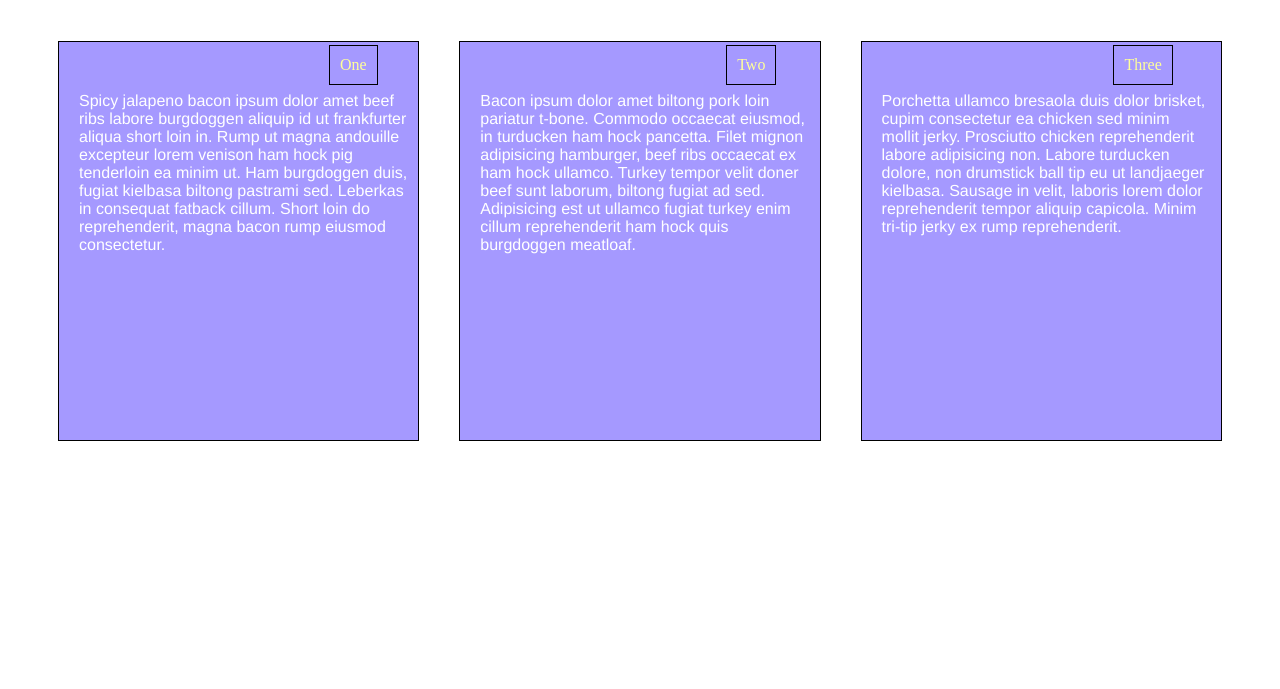
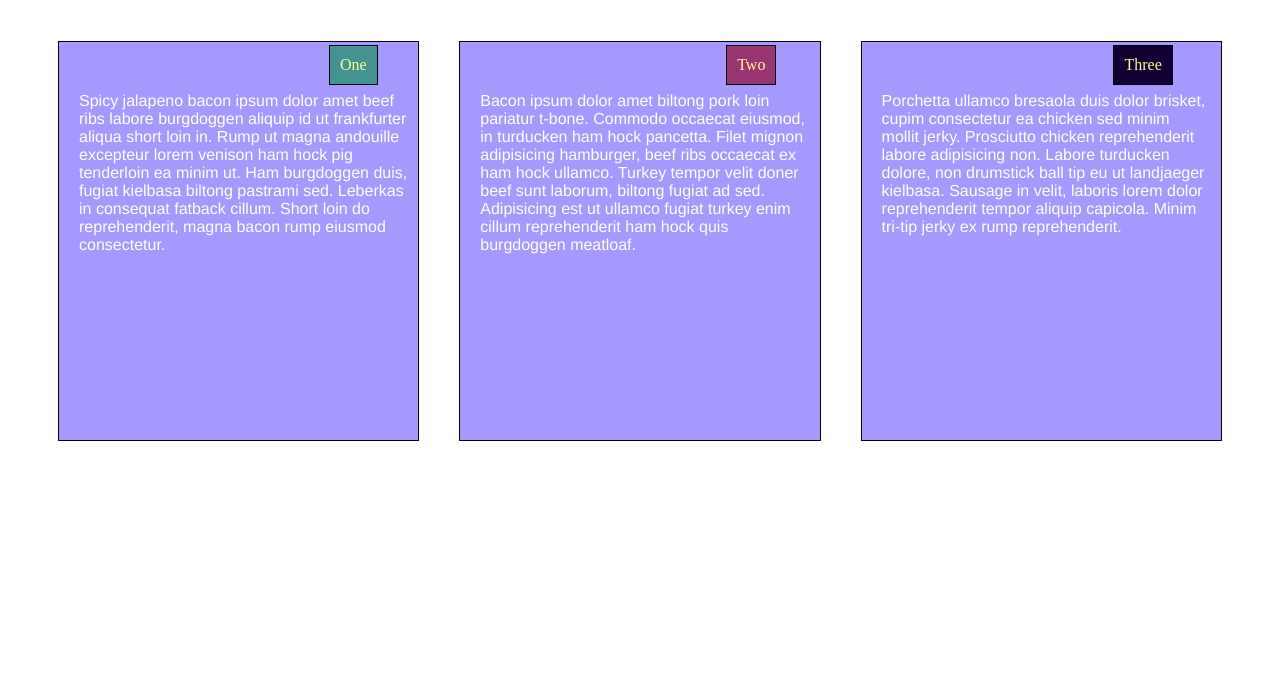
Before and after one commit to lolistar/Coursera, a plain HTML site: page Coursera-Module-2/index.html in a window 1280 px wide. Shown: the part 111-800 px from the top of the page. Drawn offline with Linux system fonts and the light colour scheme.

Commit message:
Update style.css

```diff
--- a/Coursera-Module-2/style.css
+++ b/Coursera-Module-2/style.css
@@ -32,7 +32,7 @@ div#container {
   position: absolute;
   top: 40px;
   left: 72.5%;
-  background color: #449292;
+  background-color: #449292;
 }
 
 
@@ -40,7 +40,7 @@ div#container {
   position: absolute;
   top: 40px;
   left: 71.5%;
-   background color: #993372;
+   background-color: #993372;
 
 }
 
@@ -48,7 +48,7 @@ div#container {
   position: absolute;
   top: 40px;
   left: 68%;
-   background color: #110033;
+   background-color: #110033;
 
 }
 
```
